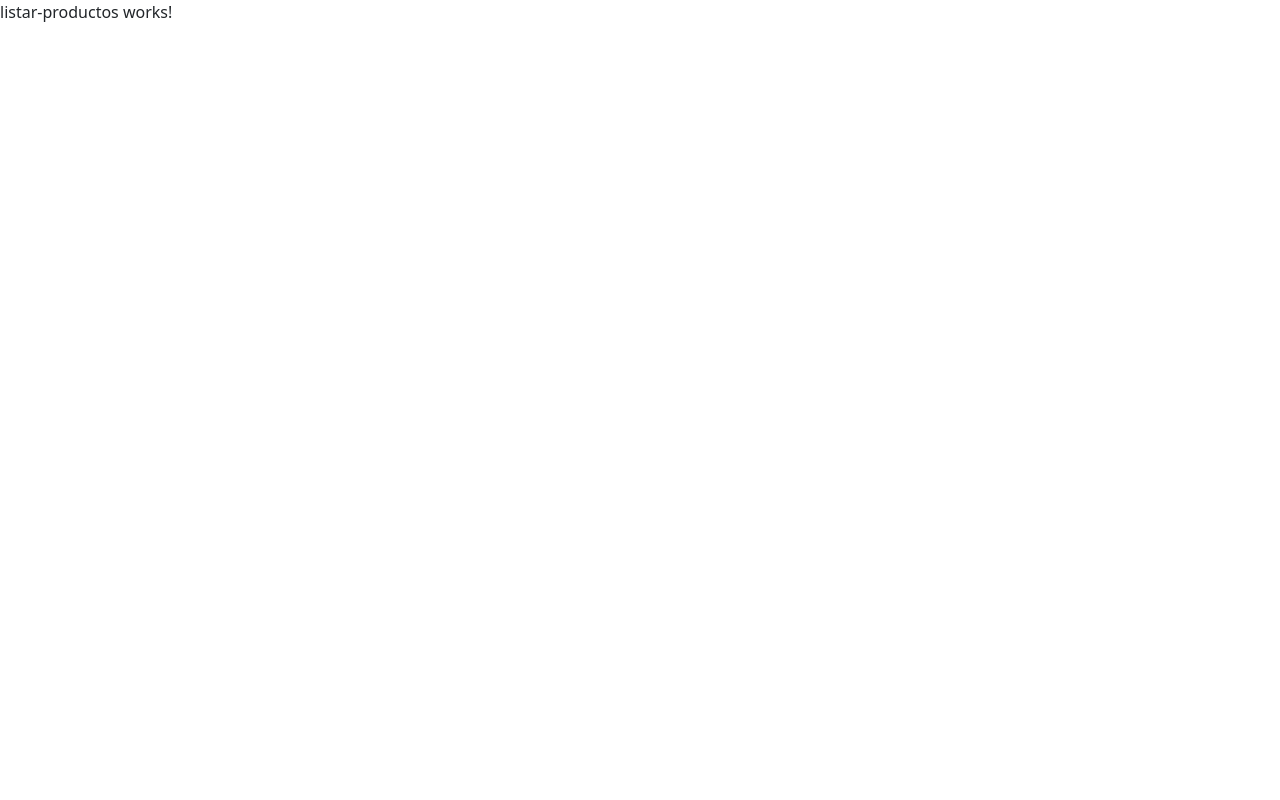
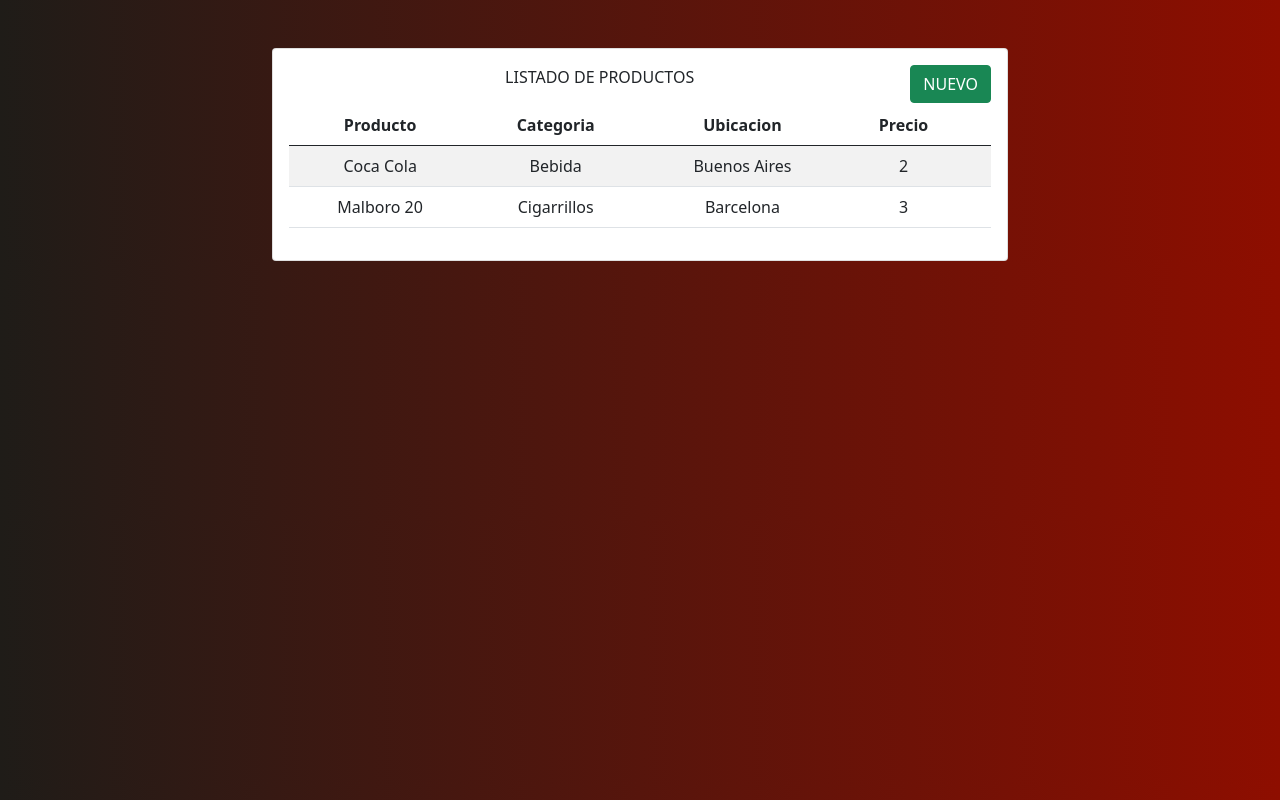
Before and after one commit to truizdiaz/mean-frontend, an Angular app: page / in a window 1280 px wide. Built offline with nearby package versions, Linux system fonts and the light colour scheme.

Commit message:
Listar Productos HTML

```diff
--- a/src/app/components/listar-productos/listar-productos.component.html
+++ b/src/app/components/listar-productos/listar-productos.component.html
@@ -1 +1,40 @@
-<p>listar-productos works!</p>
+<div class="container mt-5">
+    <div class="row">
+        <div class="col-lg-8 offset-lg-2">
+            <div class="card">
+                <div class="card-body text-center">
+                    <span>LISTADO DE PRODUCTOS</span>
+                    <button class="btn btn-success float-end">NUEVO</button>
+                    <table class="table table-striped mt-3">
+                        <thead>
+                          <tr>
+                            <th scope="col">Producto</th>
+                            <th scope="col">Categoria</th>
+                            <th scope="col">Ubicacion</th>
+                            <th scope="col">Precio</th>
+                            <th scope="col"></th>
+                          </tr>
+                        </thead>
+                        <tbody>
+                          <tr>
+                            <td>Coca Cola</td>
+                            <td>Bebida</td>
+                            <td>Buenos Aires</td>
+                            <td>2</td>
+                            <td></td>
+                          </tr>
+                          <tr>
+                            <td>Malboro 20</td>
+                            <td>Cigarrillos</td>
+                            <td>Barcelona</td>
+                            <td>3</td>
+                            <td></td>
+                          </tr>
+
+                        </tbody>
+                      </table>
+                </div>
+            </div>
+        </div>
+    </div>
+</div>
--- a/src/styles.css
+++ b/src/styles.css
@@ -1 +1,6 @@
 /* You can add global styles to this file, and also import other style files */
+body {
+    background: #8E0E00;  /* fallback for old browsers */
+    background: -webkit-linear-gradient(to right, #1F1C18, #8E0E00);  /* Chrome 10-25, Safari 5.1-6 */
+    background: linear-gradient(to right, #1F1C18, #8E0E00); /* W3C, IE 10+/ Edge, Firefox 16+, Chrome 26+, Opera 12+, Safari 7+ */
+}
```
